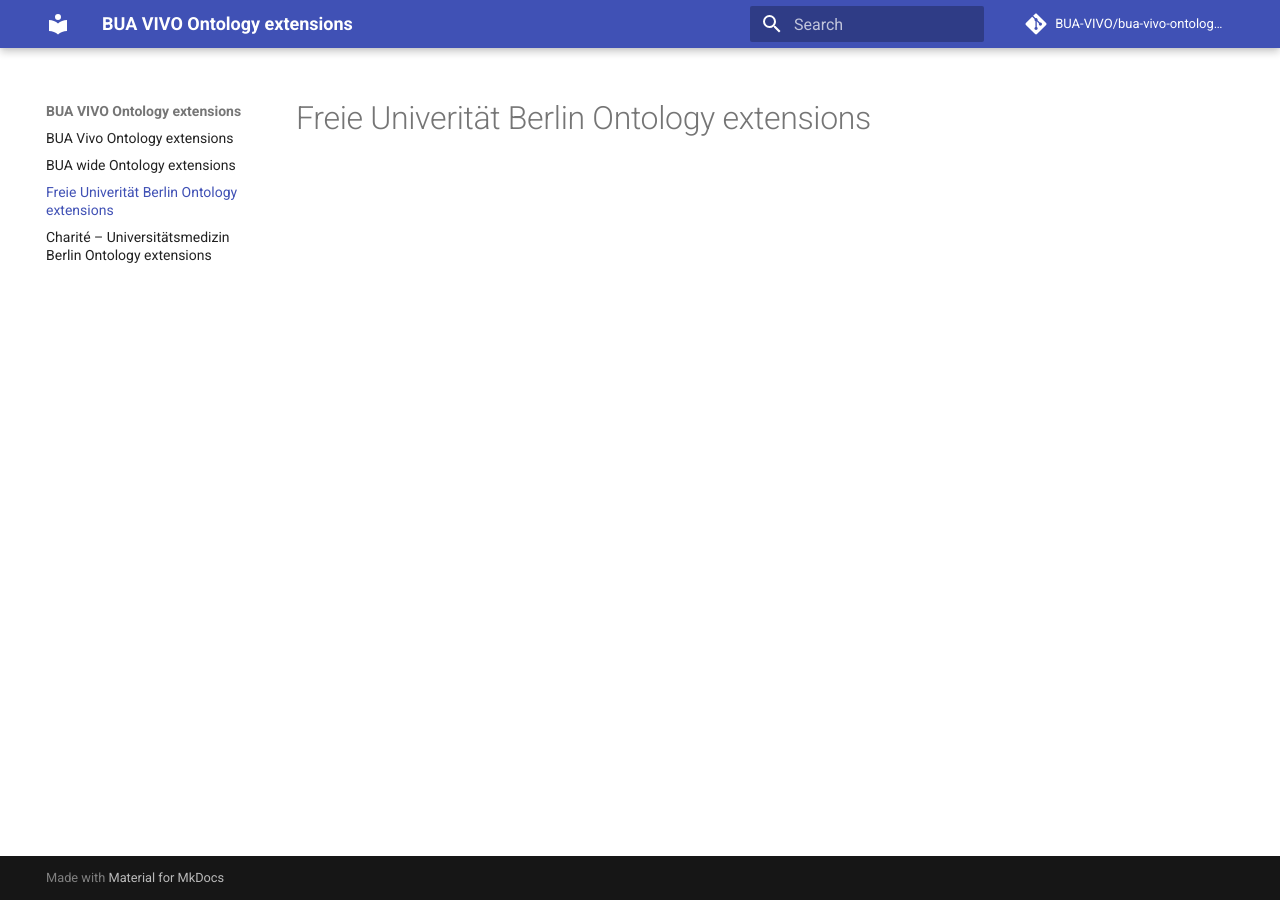
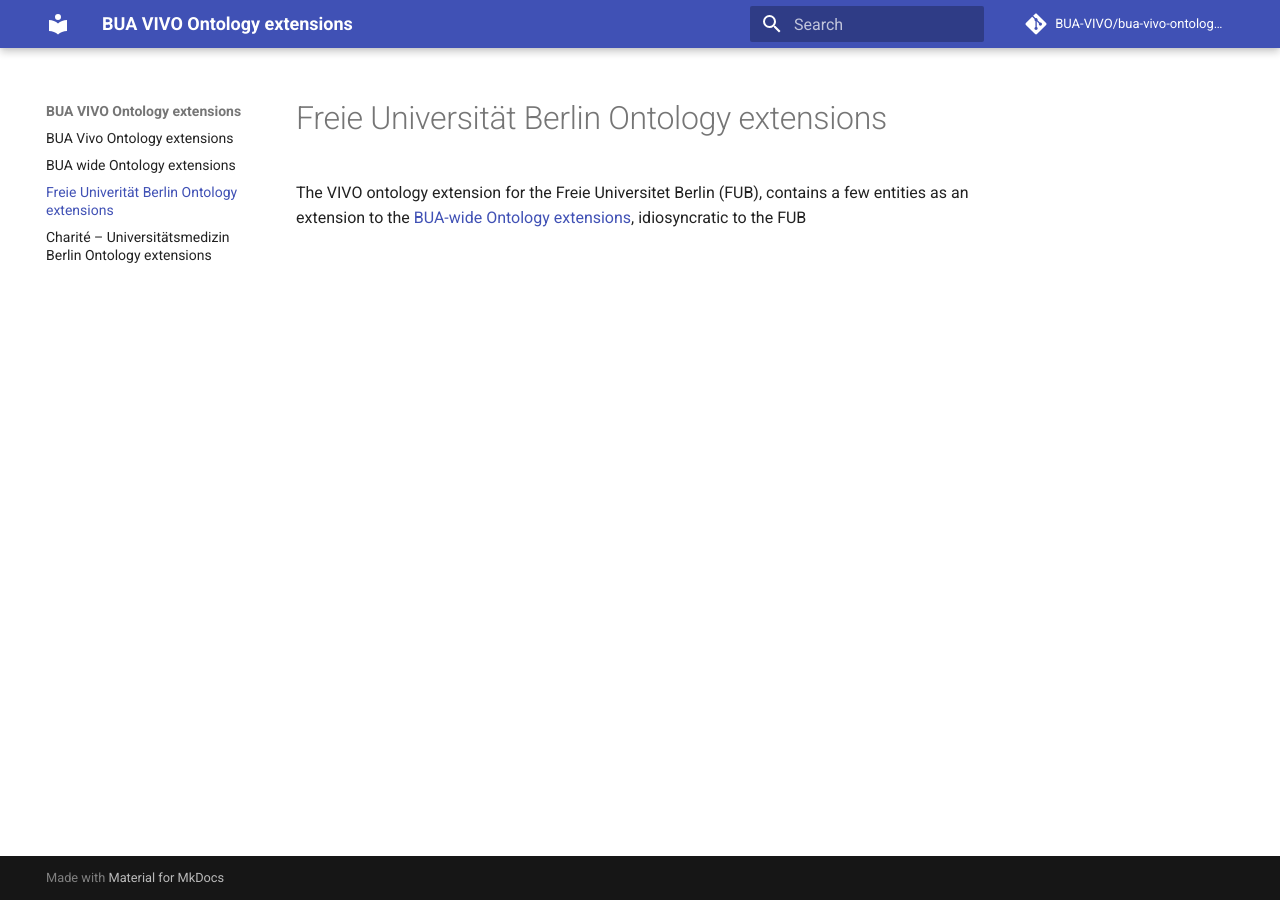
Before and after one commit to BUA-VIVO/bua-vivo-ontology-extensions, an MkDocs documentation site: the page built from docs/fub.md, in a window 1280 px wide. Built offline with MkDocs 1.6.1 and Material for MkDocs 9.7.7, drawn with Linux system fonts in a browser that asks for light colours; comment, search, counter and statistics services are not loaded.

Commit message:
FUB extension

```diff
--- a/docs/fub.md
+++ b/docs/fub.md
@@ -1 +1,3 @@
-# Freie Univerität Berlin Ontology extensions
+# Freie Universität Berlin Ontology extensions
+
+The VIVO ontology extension for the Freie Universitet Berlin (FUB), contains a few entities as an extension to the [BUA-wide Ontology extensions](https://bua-vivo.github.io/bua-vivo-ontology-extensions/bua/), idiosyncratic to the FUB
```
Also changed, not shown: 2 other files.
